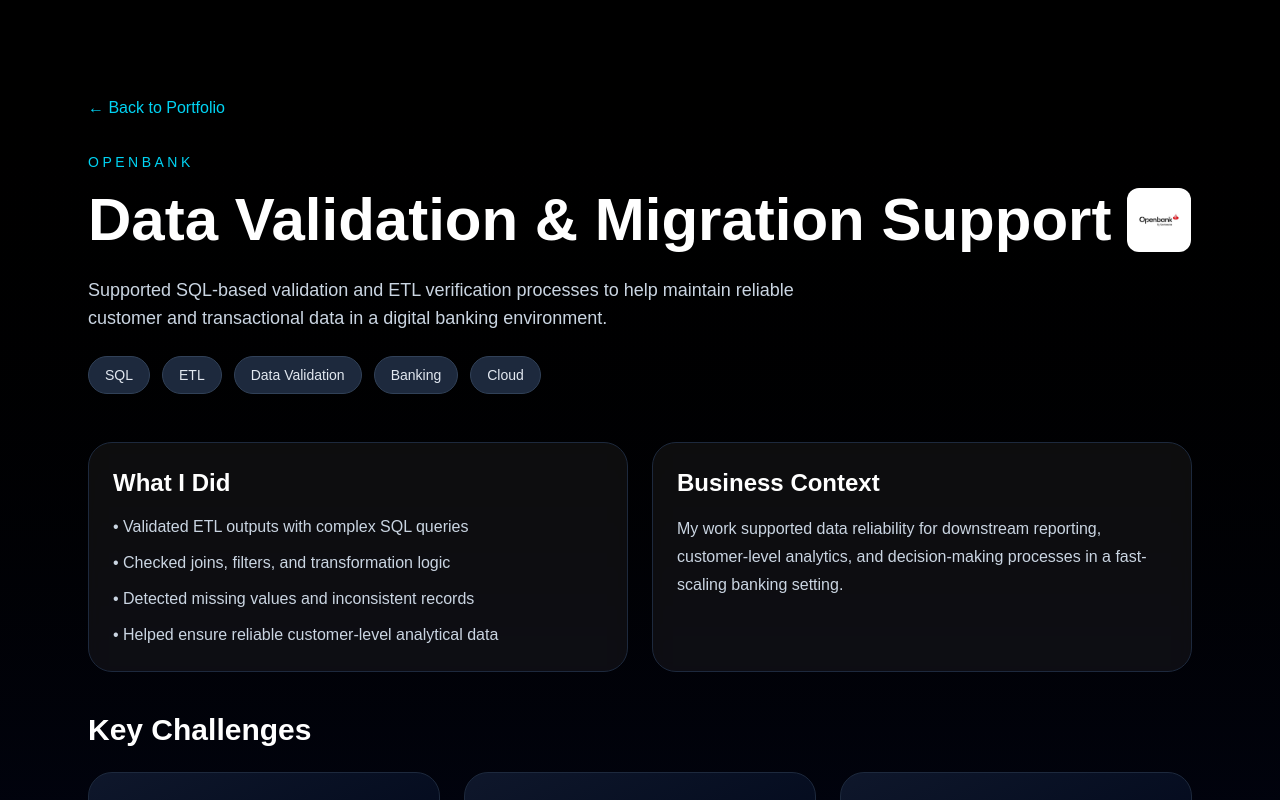
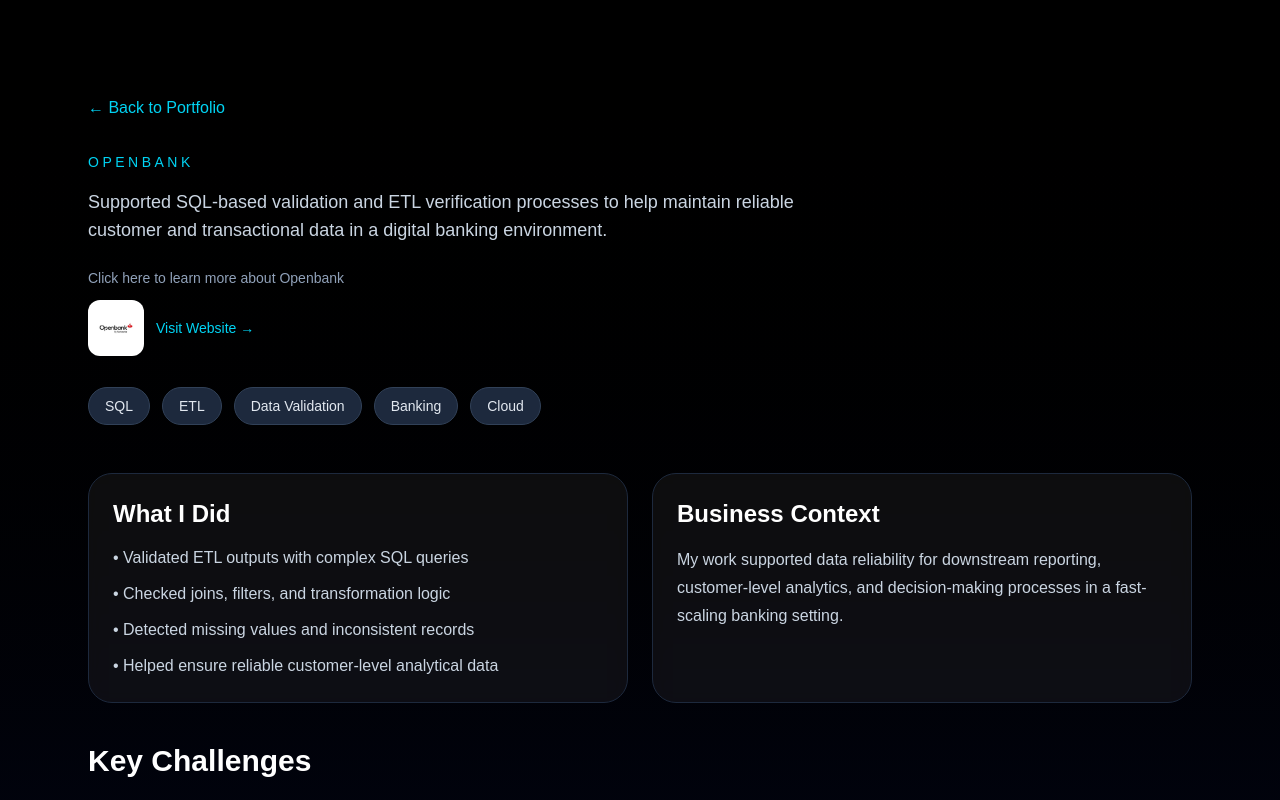
Before and after one commit to rkcpablo/pablo-portafolio, a Next.js app: page /openbank in a window 1280 px wide. Shown: the top 800 px of the page. Built offline with nearby package versions, Linux system fonts and the light colour scheme.

Commit message:
Openbank homepage v0.2

```diff
--- a/app/openbank/page.tsx
+++ b/app/openbank/page.tsx
@@ -46,29 +46,33 @@
                         Openbank
                     </p>
 
-                    <div className="flex flex-col md:flex-row md:items-center gap-4 mb-6">
-                        <h1 className="text-4xl md:text-6xl font-bold">
-                            Data Validation & Migration Support
-                        </h1>
+                    <p className="text-lg text-slate-300 max-w-3xl mb-6">
+                        Supported SQL-based validation and ETL verification processes to help
+                        maintain reliable customer and transactional data in a digital banking environment.
+                    </p>
+
+                    <div className="mb-6">
+                        <p className="text-sm text-slate-400 mb-3">
+                            Click here to learn more about Openbank
+                        </p>
 
                         <a
                             href="https://www.openbank.es/"
                             target="_blank"
                             rel="noopener noreferrer"
-                            className="hover:scale-105 transition"
+                            className="inline-flex items-center gap-3 hover:scale-105 transition"
                         >
                             <img
                                 src="/openbank-logo.png"
                                 alt="Openbank logo"
-                                className="h-14 md:h-16 rounded-xl bg-white p-2"
+                                className="h-14 rounded-xl bg-white p-2"
                             />
+
+                            <span className="text-cyan-400 text-sm font-medium">
+                                Visit Website →
+                            </span>
                         </a>
                     </div>
-
-                    <p className="text-lg text-slate-300 max-w-3xl mb-6">
-                        Supported SQL-based validation and ETL verification processes to help
-                        maintain reliable customer and transactional data in a digital banking environment.
-                    </p>
 
                     <div className="flex flex-wrap gap-3">
                         {tags.map((tag, index) => (
```
